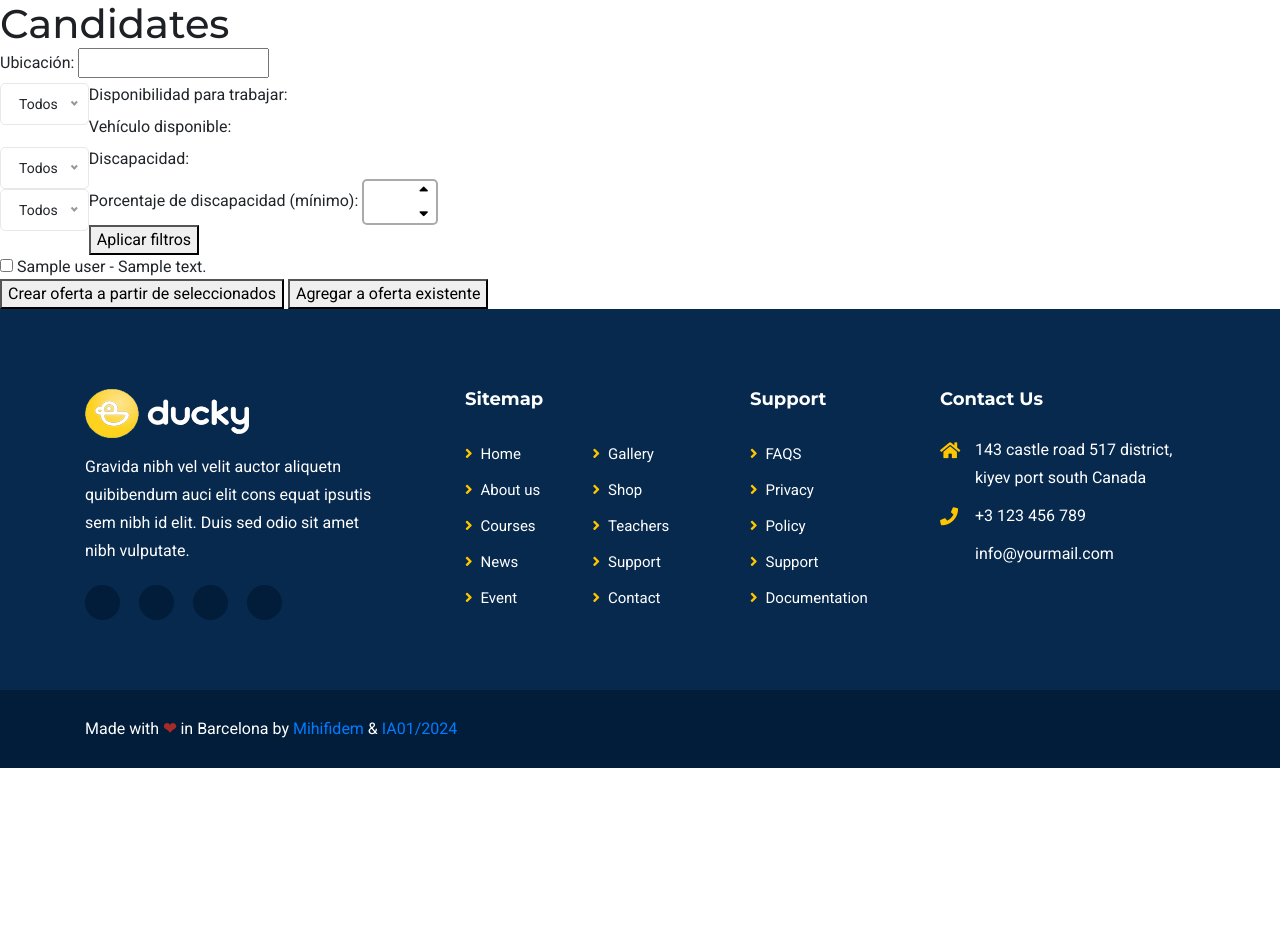
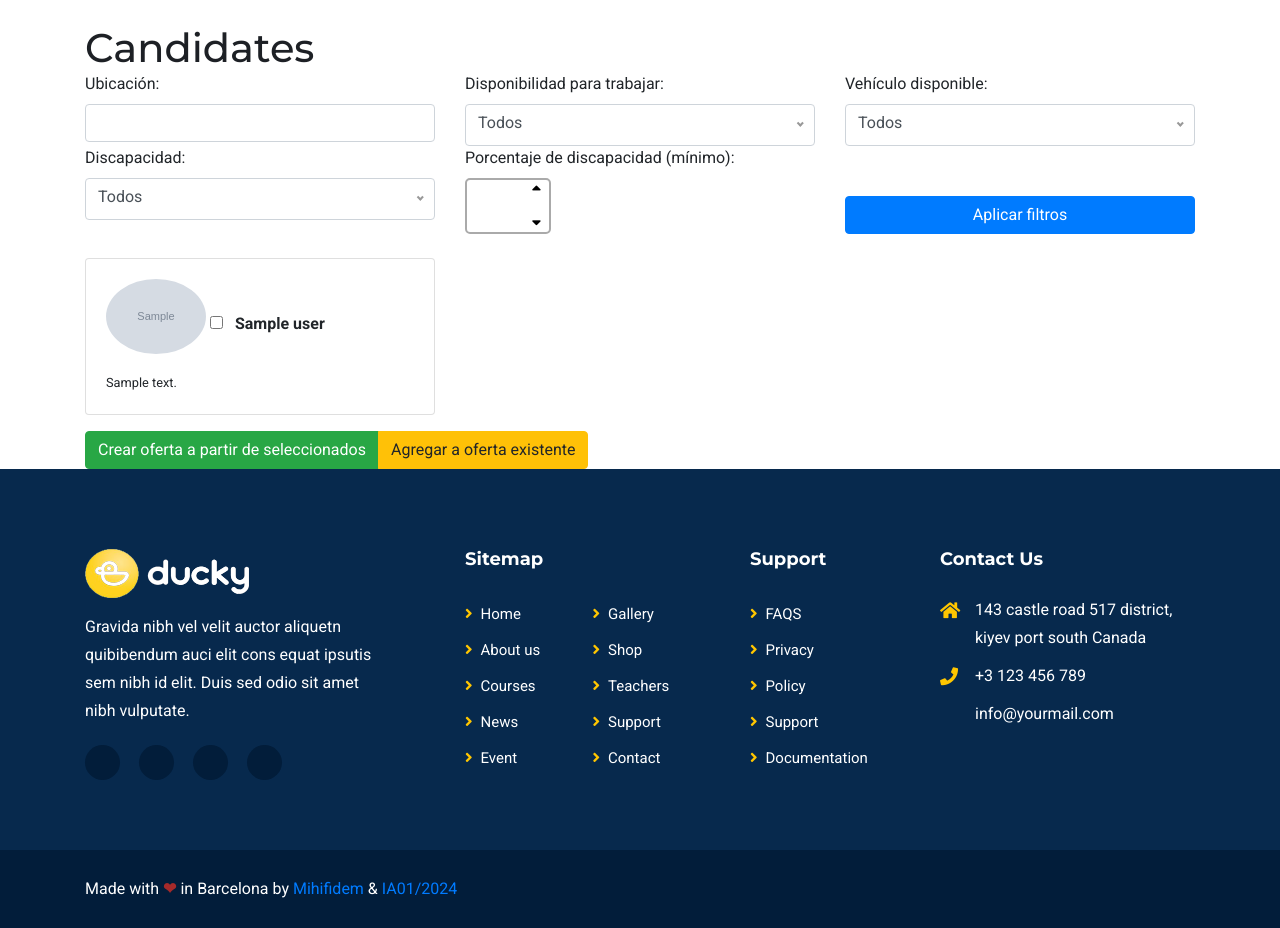
Before and after one commit to mihifidem/idonium2, a Django app: template headhunters/templates/headhunters/landing_headhunters.html in a window 1280 px wide. Shown: the part 232-1160 px from the top of the page. Before the commit the page ends 1000 px from the top, so only its background shows below. Run offline with Django 5.2, Linux system fonts and the light colour scheme; the template is opened without the code that fills it: most values are stand-ins (such as "Sample title", 1, 10 or a date in 2020); grey boxes marked "Sample" are stand-in pictures; some libraries are stand-ins or nearby versions.

Commit message:
Encontrando img de profile_cv

```diff
--- a/headhunters/templates/headhunters/landing_headhunters.html
+++ b/headhunters/templates/headhunters/landing_headhunters.html
@@ -1,61 +1,89 @@
 {% extends "users/base.html" %}
+{% load static %}  <!-- Cargar el tag static aquí -->
 
 {% block content %}
+  <div class="container mt-4">
       <h1>Candidates</h1>
 
       <!-- Filtros -->
-  <form method="get">
-      <div>
+      <form method="get" class="mb-4">
+          <div class="row">
+              <div class="col-md-4 col-sm-12 form-group">
                   <label for="location">Ubicación:</label>
-          <input type="text" name="location" id="location" value="{{ request.GET.location }}">
+                  <input type="text" name="location" id="location" class="form-control" value="{{ request.GET.location }}">
               </div>
-      <div>
+              <div class="col-md-4 col-sm-12 form-group">
                   <label for="open_to_work">Disponibilidad para trabajar:</label>
-          <select name="open_to_work" id="open_to_work">
+                  <select name="open_to_work" id="open_to_work" class="form-control">
                       <option value="" {% if request.GET.open_to_work == "" %}selected{% endif %}>Todos</option>
                       <option value="true" {% if request.GET.open_to_work == "true" %}selected{% endif %}>Sí</option>
                       <option value="false" {% if request.GET.open_to_work == "false" %}selected{% endif %}>No</option>
                   </select>
               </div>
-      <div>
+              <div class="col-md-4 col-sm-12 form-group">
                   <label for="vehicle">Vehículo disponible:</label>
-          <select name="vehicle" id="vehicle">
+                  <select name="vehicle" id="vehicle" class="form-control">
                       <option value="" {% if request.GET.vehicle == "" %}selected{% endif %}>Todos</option>
                       <option value="true" {% if request.GET.vehicle == "true" %}selected{% endif %}>Sí</option>
                       <option value="false" {% if request.GET.vehicle == "false" %}selected{% endif %}>No</option>
                   </select>
               </div>
-      <div>
+          </div>
+          <div class="row">
+              <div class="col-md-4 col-sm-12 form-group">
                   <label for="disability">Discapacidad:</label>
-          <select name="disability" id="disability">
+                  <select name="disability" id="disability" class="form-control">
                       <option value="" {% if request.GET.disability == "" %}selected{% endif %}>Todos</option>
                       <option value="true" {% if request.GET.disability == "true" %}selected{% endif %}>Sí</option>
                       <option value="false" {% if request.GET.disability == "false" %}selected{% endif %}>No</option>
                   </select>
               </div>
-      <div>
+              <div class="col-md-4 col-sm-12 form-group">
                   <label for="disability_percentage">Porcentaje de discapacidad (mínimo):</label>
-          <input type="number" name="disability_percentage" id="disability_percentage" value="{{ request.GET.disability_percentage }}">
+                  <input type="number" name="disability_percentage" id="disability_percentage" class="form-control" value="{{ request.GET.disability_percentage }}">
               </div>
-      <button type="submit">Aplicar filtros</button>
+              <div class="col-md-4 col-sm-12 form-group d-flex align-items-end">
+                  <button type="submit" class="btn btn-primary w-100">Aplicar filtros</button>
+              </div>
+          </div>
       </form>
 
       <!-- Lista de candidatos con checkboxes -->
       <form method="post" action="{% url 'manage_candidates' %}">
           {% csrf_token %}
-      <ul>
+          <div class="row">
               {% for candidate in candidates %}
-              <li>
-                  <input type="checkbox" name="selected_candidates" value="{{ candidate.id }}">
-                  {{ candidate.user.get_full_name }} - {{ candidate.address }}
-              </li>
+                  <div class="col-lg-4 col-md-6 col-sm-12 mb-3">
+                      <div class="card">
+                          <div class="card-body">
+                              <!-- Foto del candidato -->
+                              {% if candidate.img_1_profile %}
+                              <!-- TENGO QUE VER DE DONDE SACAR LA IMG -->
+
+                                  <img src="{{ candidate.img_1_profile }}" alt="{{ candidate.user.get_full_name }}" class="img-fluid rounded-circle mb-3" style="max-height: 100px; max-width: 100px;">
+                              {% else %}
+                                  <img src='http://127.0.0.1:8000/media/profile_images/2.png' alt="Foto por defecto" class="img-fluid rounded-circle mb-3" style="max-height: 100px; max-width: 100px;">
+                              {% endif %}
+
+                              <!-- Información del candidato -->
+                              <input type="checkbox" name="selected_candidates" value="{{ candidate.id }}" class="mr-2">
+                              <strong>{{ candidate.user.get_full_name }}</strong><br>
+                              <small>{{ candidate.address }}</small>
+                          </div>
+                      </div>
+                  </div>
               {% empty %}
-              <li>No hay candidatos que coincidan con los filtros.</li>
+                  <div class="col-12">
+                      <div class="alert alert-warning">No hay candidatos que coincidan con los filtros.</div>
+                  </div>
               {% endfor %}
-      </ul>
+          </div>
 
           <!-- Botones de acción -->
-      <button type="submit" name="action" value="create_offer">Crear oferta a partir de seleccionados</button>
-      <button type="submit" name="action" value="add_to_offer">Agregar a oferta existente</button>
+          <div class="btn-group">
+              <button type="submit" name="action" value="create_offer" class="btn btn-success">Crear oferta a partir de seleccionados</button>
+              <button type="submit" name="action" value="add_to_offer" class="btn btn-warning">Agregar a oferta existente</button>
+          </div>
       </form>
+  </div>
 {% endblock %}
```
Lines whose indentation alone changed are shown as unchanged.
